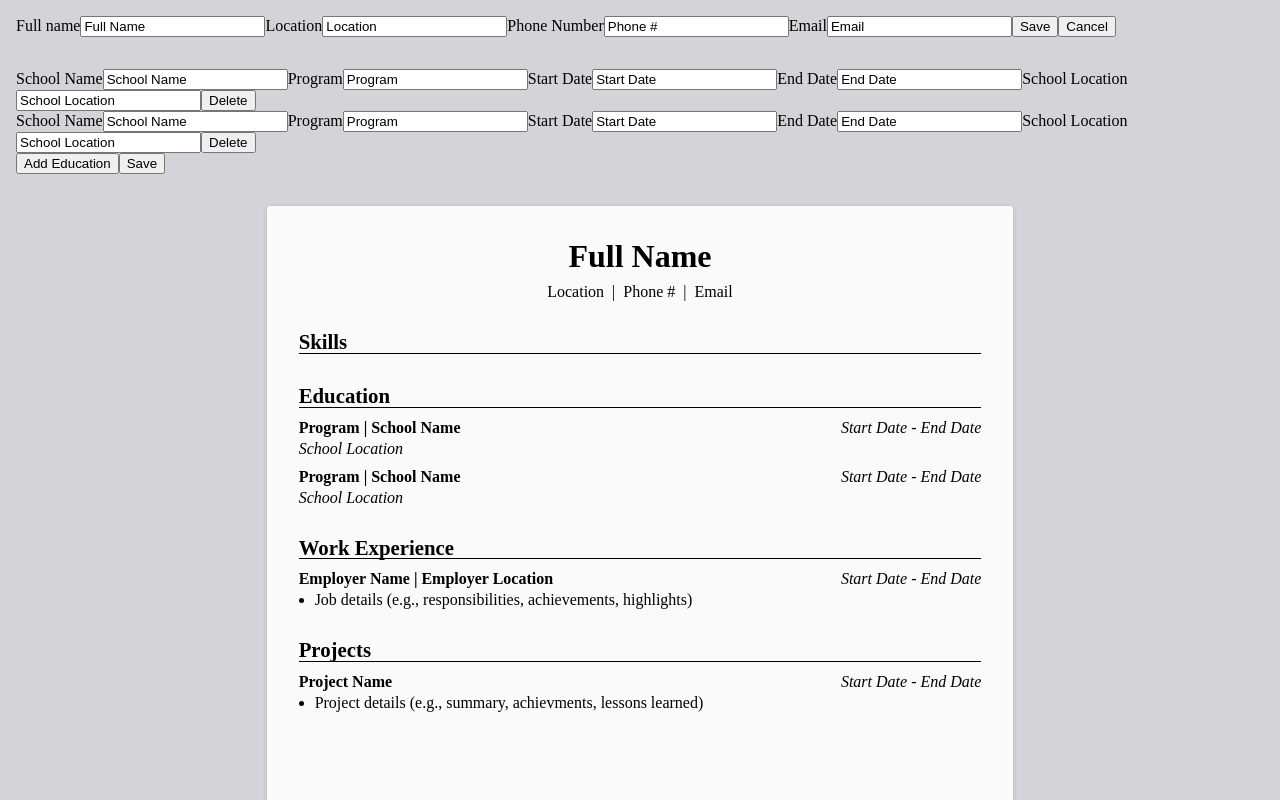
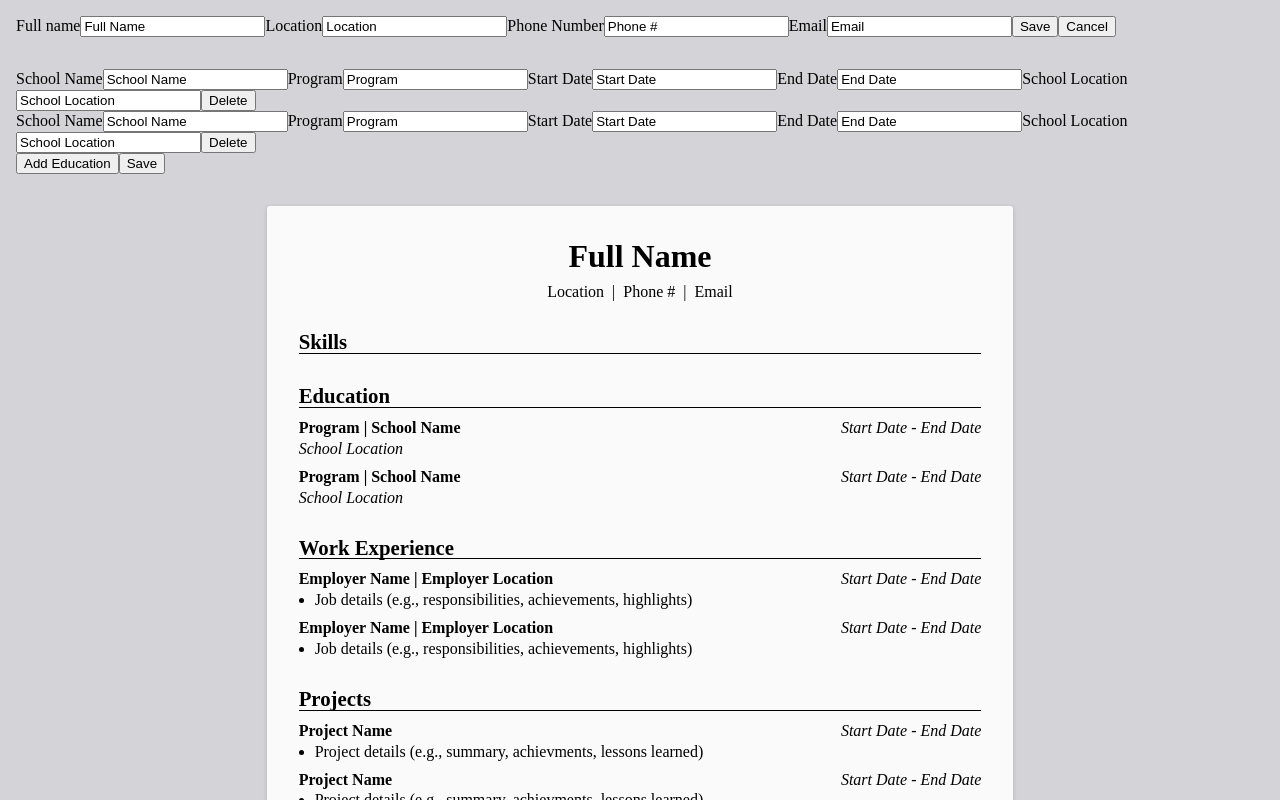
Before and after one commit to ayrt-n/cv-maker, a React (Create React App) app: page / in a window 1280 px wide. Shown: the top 800 px of the page. Built offline with nearby package versions, Linux system fonts and the light colour scheme; the HTML template or start-up script is replaced by a standard one.

Commit message:
Add additional dummy data to state

```diff
--- a/src/App.js
+++ b/src/App.js
@@ -53,9 +53,35 @@ class App extends Component {
               }
             ],
             id: uniqid(),
+          },
+          {
+            employerName: "Employer Name",
+            location: "Employer Location",
+            startDate: "Start Date",
+            endDate: "End Date",
+            jobTitle: "Job Title",
+            details: [
+              {
+                text: "Job details (e.g., responsibilities, achievements, highlights)",
+                id: uniqid(),
+              }
+            ],
+            id: uniqid(),
           }
         ],
         projects: [
+          {
+            name: "Project Name",
+            startDate: "Start Date",
+            endDate: "End Date",
+            details: [
+              {
+                text: "Project details (e.g., summary, achievments, lessons learned)",
+                id: uniqid(),
+              }
+            ],
+            id: uniqid(),
+          },
           {
             name: "Project Name",
             startDate: "Start Date",
```
